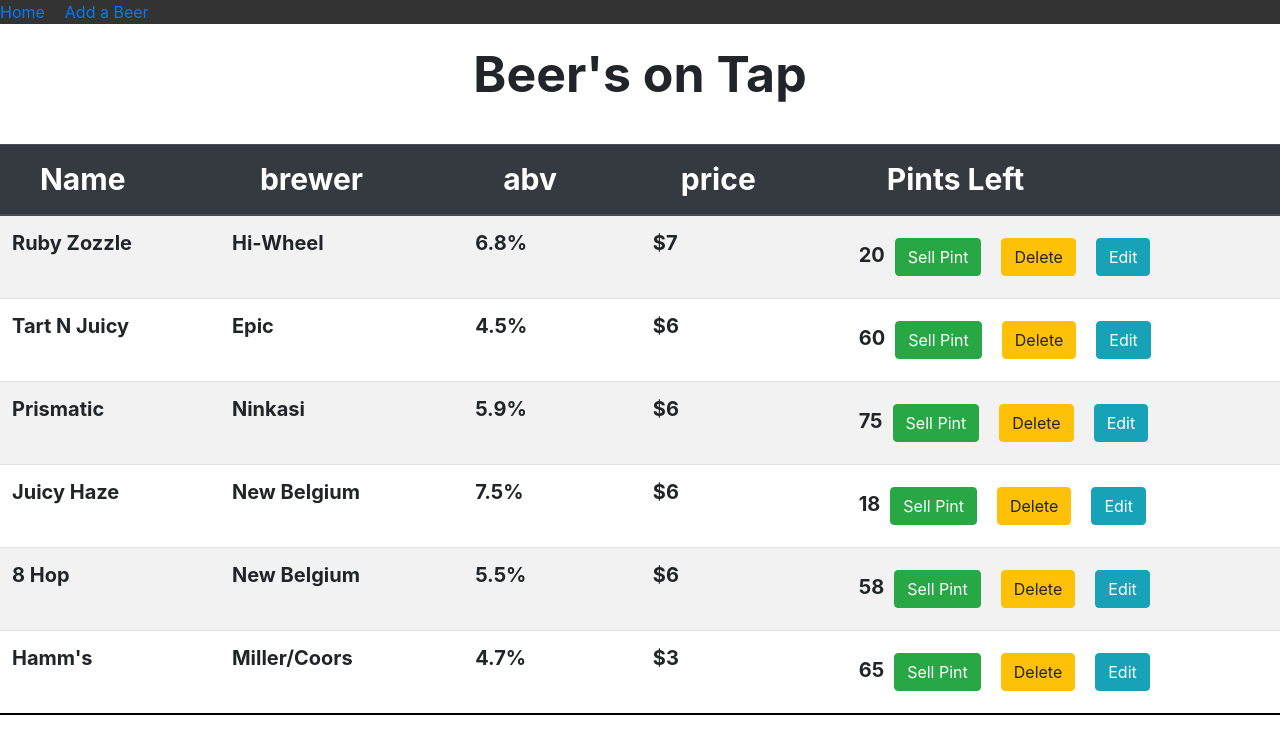
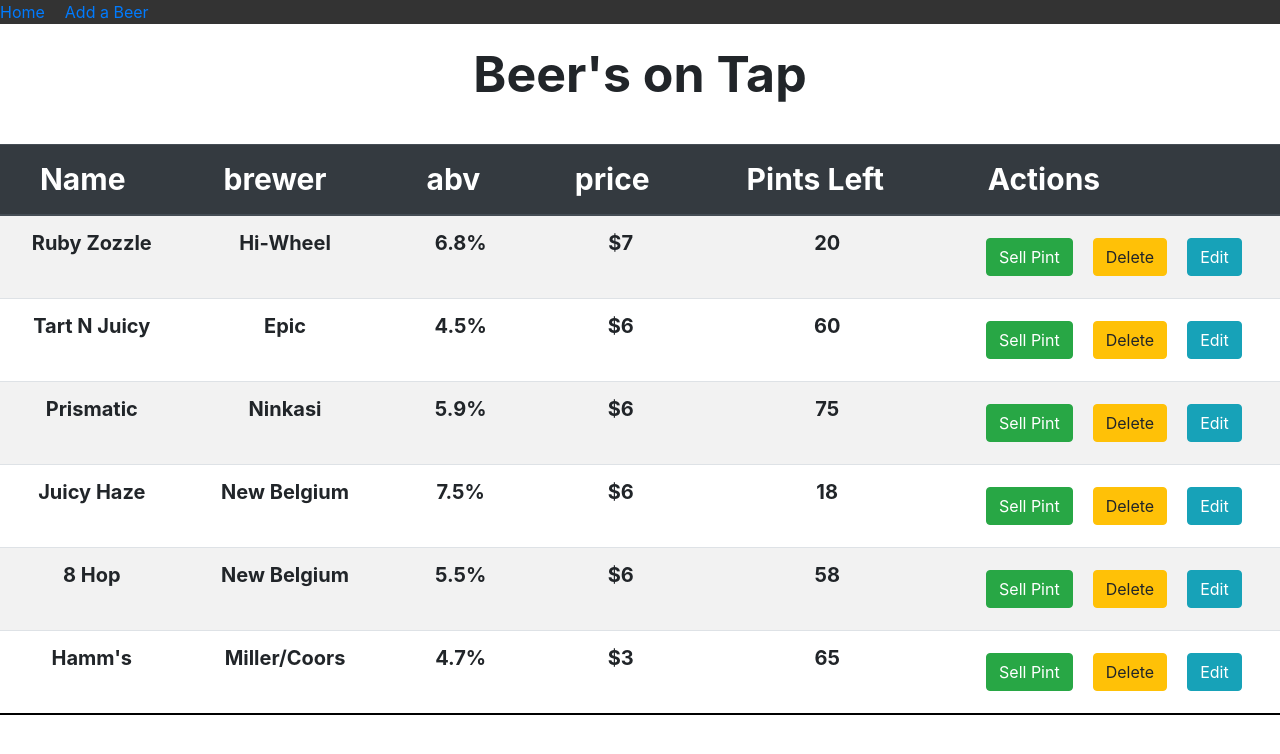
Before and after one commit to Connor85/TapRoomReact, a React app: page /#/ in a window 1280 px wide. Shown: the top 754 px of the page. Built offline with nearby package versions, Linux system fonts and the light colour scheme.

Commit message:
seperate actios into new column on the table

```diff
--- a/src/components/Beer.jsx
+++ b/src/components/Beer.jsx
@@ -19,6 +19,7 @@ function Beer(props) {
         td {
           font-size: 20px;
           font-weight: bold;
+          text-align: center;
         }
 
         button {
@@ -29,8 +30,8 @@ function Beer(props) {
       <td>{props.brewer}</td>
       <td>{props.abv}</td>
       <td>${props.price}</td>
+      <td>{props.remaining}</td>
       <td>
-        {props.remaining}
         <button className="btn btn-success" onClick={handleSellingBeer}>
           Sell Pint
         </button>
--- a/src/components/BeerList.jsx
+++ b/src/components/BeerList.jsx
@@ -33,6 +33,7 @@ function BeerList(props) {
               <th scope="col">abv</th>
               <th scope="col">price</th>
               <th scope="col">Pints Left</th>
+              <th scope="col">Actions</th>
             </tr>
           </thead>
           <tbody>
```
